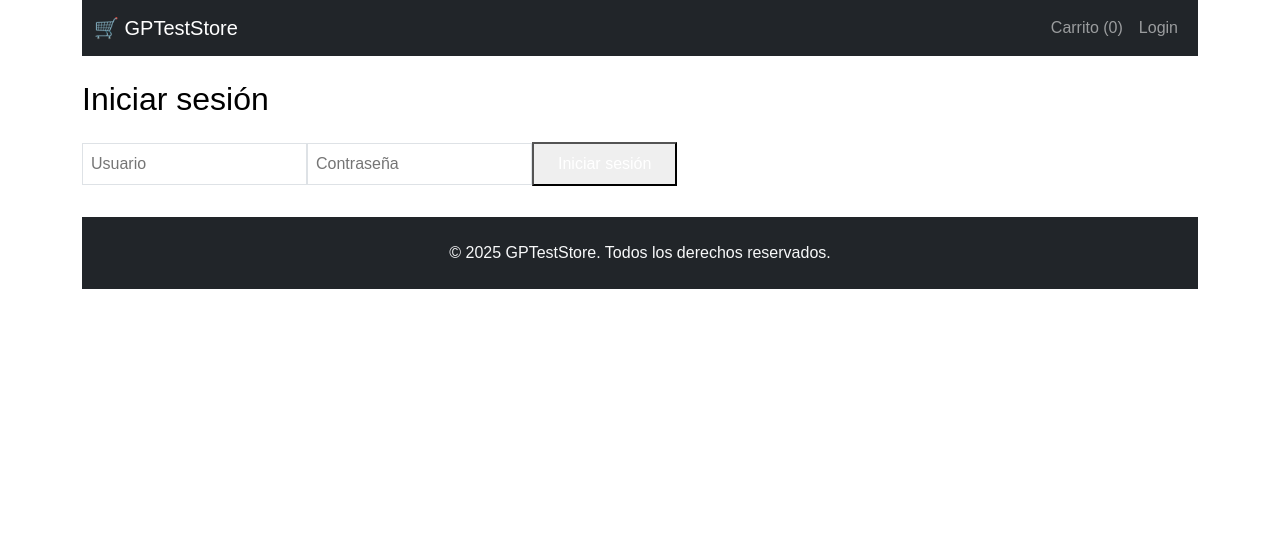
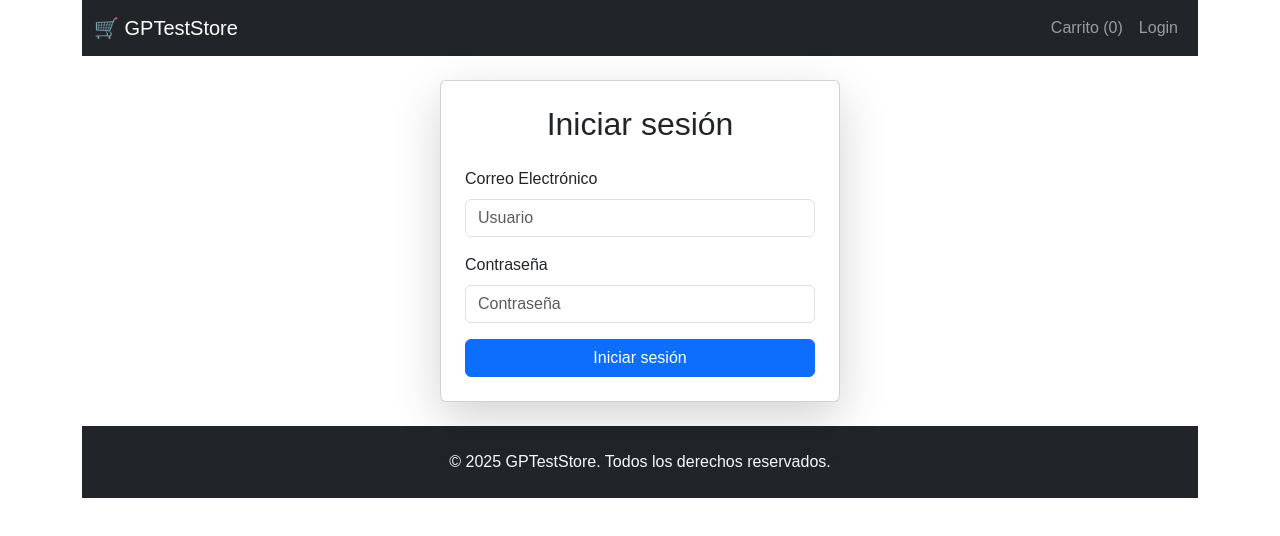
Before and after one commit to ChamanDev-CR/store-demos, a Next.js app: page /login in a window 1280 px wide. Shown: the top 536 px of the page. Built offline with nearby package versions, Linux system fonts and the light colour scheme.

Commit message:
Se realizan ajustes en la pantalla de login

```diff
--- a/src/app/login/page.tsx
+++ b/src/app/login/page.tsx
@@ -18,25 +18,35 @@ export default function LoginPage() {
     };
 
     return (
-        <div className="max-w-md mx-auto p-6">
-            <h2 className="text-xl font-bold mb-4">Iniciar sesión</h2>
+        <div className="d-flex justify-content-center align-items-center">
+            <div className="card p-4 shadow-lg card-login">
+                <h2 className="text-center mb-4">Iniciar sesión</h2>
+                <form>
+                    <div className="mb-3">
+                        <label className="form-label">Correo Electrónico</label>
                         <input
                             type="text"
                             placeholder="Usuario"
                             value={username}
                             onChange={(e) => setUsername(e.target.value)}
-                className="border p-2 w-full mb-2"
+                            className="form-control"
                         />
+                    </div>
+                    <div className="mb-3">
+                        <label className="form-label">Contraseña</label>
                         <input
                             type="password"
                             placeholder="Contraseña"
                             value={password}
                             onChange={(e) => setPassword(e.target.value)}
-                className="border p-2 w-full mb-2"
+                            className="form-control"
                         />
-            <button onClick={handleLogin} className="bg-blue-600 text-white px-4 py-2 w-full">
+                    </div>
+                    <button onClick={handleLogin} className="btn btn-primary w-100">
                         Iniciar sesión
                     </button>
+                </form>
+            </div>
         </div>
     );
 }
--- a/src/styles/globals.css
+++ b/src/styles/globals.css
@@ -63,6 +63,12 @@ a {
   font-size: 16px;
 }
 
+.title-products {
+  font-size: 16px;
+  font-weight: bold;
+  margin-bottom: 20px;
+}
+
 .title-resumen {
   font-size: 16px;
   font-weight: bold;
@@ -75,6 +81,9 @@ a {
   width: 100%;
 }
 .table-products td {
-
   border: 1px solid #f1f1f1;
 }
+
+.card-login {
+  width: 25rem;
+}
```
Also changed, not shown: src/app/page.tsx (+8 -5 lines). Lines whose indentation alone changed are shown as unchanged.
